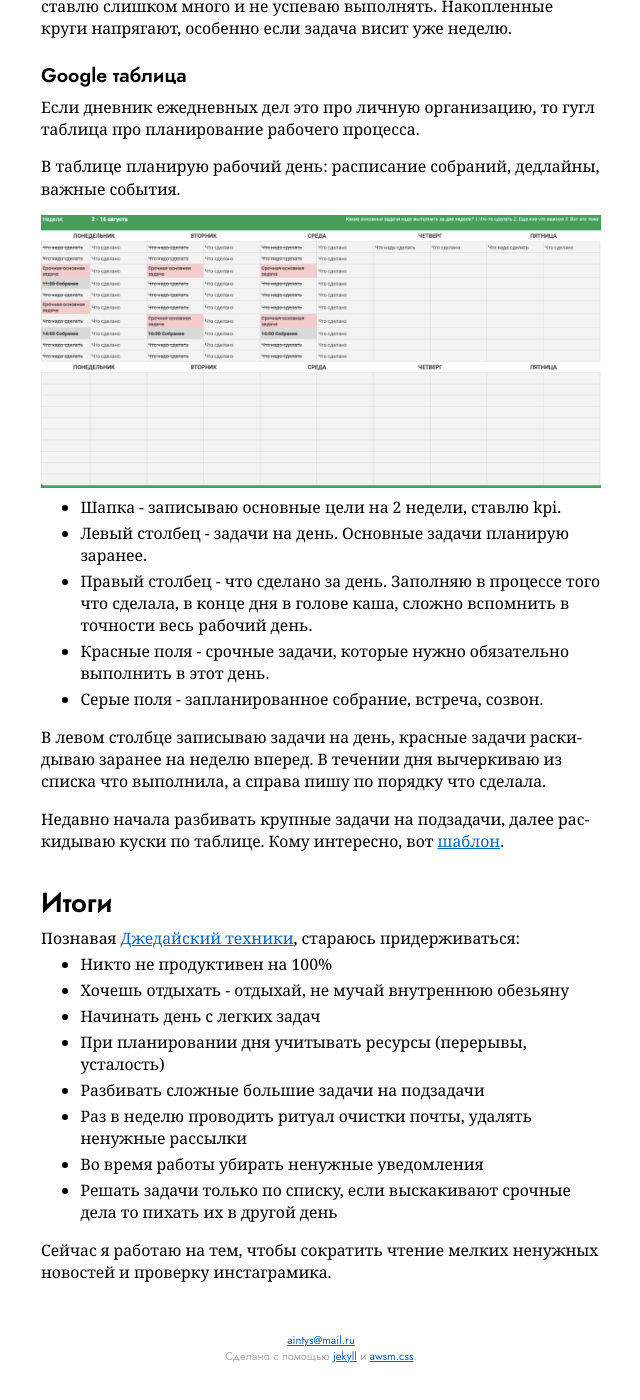
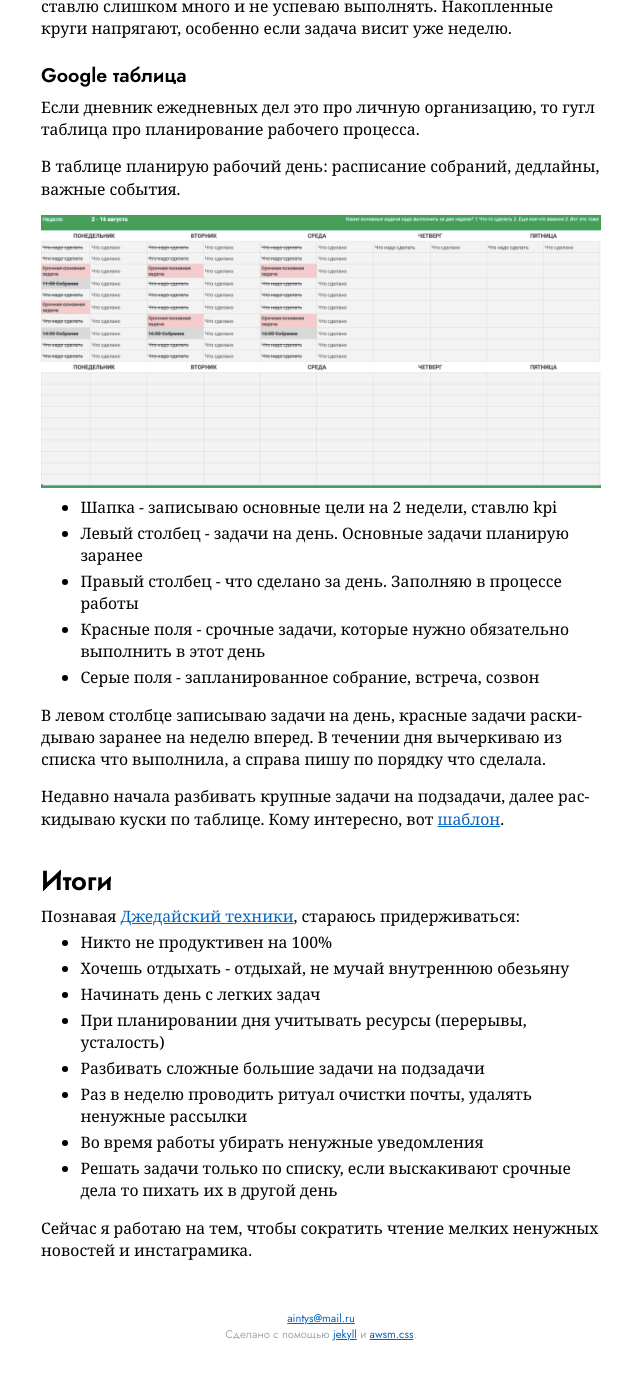
Before and after one commit to keresm/keresaina.github.io, a Jekyll site: the page built from _posts/2021-08-16-notion.md, in a window 1280 px wide and 1400 px high, scrolled down 2351 px. Shown: the whole window, without its empty margins (319-959 px from the left). Built offline with Jekyll 4.4.1, drawn with Linux system fonts in a browser that asks for light colours; after the commit the page ends 3729 px from its top, so only the background shows below that.

Commit message:
Update 2021-08-16-notion.md

```diff
--- a/_posts/2021-08-16-notion.md
+++ b/_posts/2021-08-16-notion.md
@@ -61,11 +61,11 @@ date:   2021-08-16 09:00:13 +0900
 </figure>
 
 
-- Шапка - записываю основные цели на 2 недели, ставлю kpi.
-- Левый столбец - задачи на день. Основные задачи планирую заранее.
-- Правый столбец - что сделано за день. Заполняю в процессе того что сделала, в конце дня в голове каша, сложно вспомнить в точности весь рабочий день.
-- Красные поля - срочные задачи, которые нужно обязательно выполнить в этот день.
-- Серые поля - запланированное собрание, встреча, созвон.
+- Шапка - записываю основные цели на 2 недели, ставлю kpi
+- Левый столбец - задачи на день. Основные задачи планирую заранее
+- Правый столбец - что сделано за день. Заполняю в процессе работы
+- Красные поля - срочные задачи, которые нужно обязательно выполнить в этот день
+- Серые поля - запланированное собрание, встреча, созвон
 
 В левом столбце записываю задачи на день, красные задачи раскидываю заранее на неделю вперед. В течении дня вычеркиваю из списка что  выполнила, а справа пишу по порядку что сделала.
 
@@ -84,4 +84,4 @@ date:   2021-08-16 09:00:13 +0900
 - Во время работы убирать ненужные уведомления
 - Решать задачи только по списку, если выскакивают срочные дела то пихать их в другой день
 
-Сейчас я работаю на тем, чтобы сократить чтение мелких ненужных новостей и проверку инстаграмика.
+Сейчас я работаю на тем, чтобы сократить чтение мелких ненужных новостей и инстаграмика.
```
